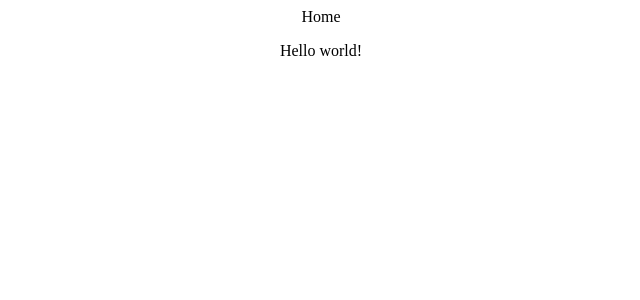
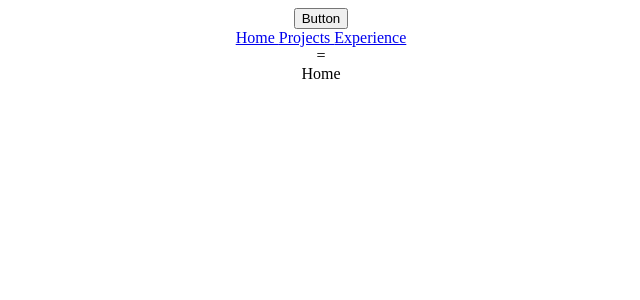
Before and after one commit to romcilrath/personal-site, a React (Create React App) app: page / in a window 1280 px wide. Shown: the top 300 px of the page, without its empty margins (319-959 px from the left). Built offline with nearby package versions, Linux system fonts and the light colour scheme.

Commit message:
Navbar base added

```diff
--- a/src/App.js
+++ b/src/App.js
@@ -3,18 +3,19 @@ import { BrowserRouter as Router, Routes, Route } from "react-router-dom";
 import Home from './pages/Home'
 import Projects from './pages/Projects'
 import Experience from './pages/Experience'
+import Navbar from './components/Navbar';
 
 function App() {
   return (
     <div className="App">
       <Router>
+        <Navbar />=
         <Routes>
           <Route path="" element={<Home />} />
           <Route path="/projects" element={<Projects />} />
           <Route path="/experience" element={<Experience />} />
         </Routes>
       </Router>
-      <p>Hello world!</p>
     </div>
   );
 }
--- a/src/components/Navbar.js
+++ b/src/components/Navbar.js
@@ -1,8 +1,18 @@
-import React from 'react'
+import React from "react"
+import { Link } from "react-router-dom"
 
 function Navbar() {
   return (
-    <div>Navbar</div>
+    <div className="navbar">
+        <div className="toggleButton">
+            <button>Button</button>
+        </div>
+        <div className="links">
+            <Link to="/"> Home </Link>
+            <Link to="/projects"> Projects </Link>
+            <Link to="/experience"> Experience </Link>
+        </div>
+    </div>
   )
 }
 
```
